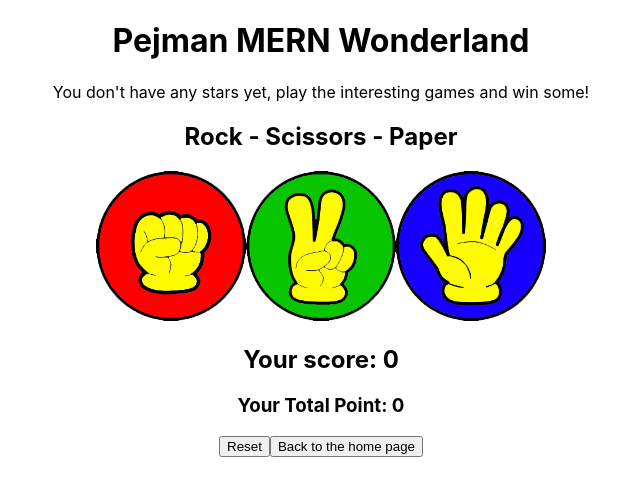
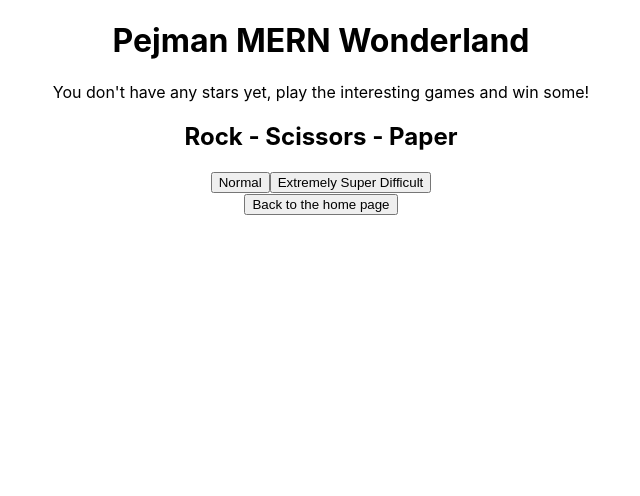
Before and after one commit to PejmanFSD/Pejman-MERN-Wonderland, a React (Create React App) app: page / in a window 1280 px wide. Both pictures are taken after a click on the button "Rock - Scissors - Paper". Shown: the top 496 px of the page, without its empty margins (319-959 px from the left). Built offline with nearby package versions, Linux system fonts and the light colour scheme.

Commit message:
"Rock-Scissors-Paper" game; adding the "extremely Super DifficultMode" mode
Besides "Normal" mode, the "extremely Super Difficult" mode is added, in this mode, the user never wins!

```diff
--- /dev/null
+++ b/src/RockScissorsPaper/GameLevel.jsx
@@ -0,0 +1,8 @@
+export default function GameLevel({ runNormalMode, runExtremelySuperDifficultMode }) {
+  return (
+    <div>
+      <button onClick={() => runNormalMode()}>Normal</button>
+      <button onClick={() => runExtremelySuperDifficultMode()}>Extremely Super Difficult</button>
+    </div>
+  );
+}
--- /dev/null
+++ b/src/RockScissorsPaper/ModeExplaination.jsx
@@ -0,0 +1,3 @@
+export default function ModeExplaination({ message }) {
+  return <div style={{ color: "blue" }}>{message}</div>;
+}
--- a/src/RockScissorsPaper/RockScissorsPaper.jsx
+++ b/src/RockScissorsPaper/RockScissorsPaper.jsx
@@ -1,5 +1,7 @@
 import { useState, useEffect } from "react";
 import ConfirmationBox from "../ConfirmationBox";
+import GameLevel from "./GameLevel";
+import ModeExplaination from "./ModeExplaination";
 import Rock from "./Rock.png";
 import Scissors from "./Scissors.png";
 import Paper from "./Paper.png";
@@ -20,7 +22,18 @@ export default function RockScissorsPaper({
   const [showImages, setShowImages] = useState(true);
   const [isTogglingReset, setIsTogglingReset] = useState(false);
   const [isTogglingHomePage, setIsTogglingHomePage] = useState(false);
+  const [normalMode, setNormalMode] = useState(false);
+  const [extremelySuperDifficultMode, setExtremelySuperDifficultMode] =
+    useState(false);
 
+  const runNormalMode = () => {
+    setNormalMode(true);
+    setExtremelySuperDifficultMode(false);
+  };
+  const runExtremelySuperDifficultMode = () => {
+    setExtremelySuperDifficultMode(true);
+    setNormalMode(false);
+  };
   const announcingTheWinner = (user, pejman) => {
     if (user === "" || pejman === "") return;
     else if (user === pejman) {
@@ -48,7 +61,17 @@ export default function RockScissorsPaper({
   };
   const handleUserChoice = (input) => {
     setUserChoice(input);
-    setPejmanChoice(optionsArray[getRandNum(1) - 1]);
+    if (normalMode) {
+      setPejmanChoice(optionsArray[getRandNum(3) - 1]);
+    } else if (extremelySuperDifficultMode) {
+      if (input === "Rock") {
+        setPejmanChoice("Paper");
+      } else if (input === "Paper") {
+        setPejmanChoice("Scissors");
+      } else if (input === "Scissors") {
+        setPejmanChoice("Rock");
+      }
+    }
     setShowImages(false);
   };
   const handleTotalPoint = () => {
@@ -107,7 +130,26 @@ export default function RockScissorsPaper({
   return (
     <div>
       <h2>Rock - Scissors - Paper</h2>
-      {!isTogglingHomePage && !isTogglingReset && showImages && (
+      {!normalMode && !extremelySuperDifficultMode && (
+        <GameLevel
+          runNormalMode={runNormalMode}
+          runExtremelySuperDifficultMode={runExtremelySuperDifficultMode}
+        />
+      )}
+
+      {normalMode && !extremelySuperDifficultMode ? (
+        <ModeExplaination message="Normal Mode: If you win Pejman 3 times in a row, you'll get one star." />
+      ) : (
+        extremelySuperDifficultMode &&
+        !normalMode && (
+          <ModeExplaination message="Extremely-Super-Difficult Mode: You will never win this mode, if you do, you'll get 1,000,000 stars." />
+        )
+      )}
+
+      {!isTogglingHomePage &&
+        !isTogglingReset &&
+        showImages &&
+        (normalMode || extremelySuperDifficultMode) && (
           <div>
             <img
               src={Rock}
@@ -129,7 +171,10 @@ export default function RockScissorsPaper({
             />
           </div>
         )}
-      {tripleScore === 3 && !isTogglingHomePage && !isTogglingReset ? (
+      {tripleScore === 3 &&
+      !isTogglingHomePage &&
+      !isTogglingReset &&
+      (normalMode || extremelySuperDifficultMode) ? (
         <div>
           <h3>Excellent! You just beat Pejman three times in a row</h3>
           <h3>Your total point increases by one</h3>
@@ -137,7 +182,8 @@ export default function RockScissorsPaper({
         </div>
       ) : (
         !isTogglingHomePage &&
-        !isTogglingReset && (
+        !isTogglingReset &&
+        (normalMode || extremelySuperDifficultMode) && (
           <div>
             <div>{userChoice && <p>Your choice: {userChoice}</p>}</div>
             <div>{pejmanChoice && <p>Pejman's choice: {pejmanChoice}</p>}</div>
@@ -147,14 +193,20 @@ export default function RockScissorsPaper({
           </div>
         )
       )}
-      {!showImages && !isTogglingHomePage && tripleScore !== 3 && (
+      {!showImages &&
+        !isTogglingHomePage &&
+        tripleScore !== 3 &&
+        (normalMode || extremelySuperDifficultMode) && (
           <ConfirmationBox
             question="Play again?"
             toggleYes={togglePlayAgainYes}
             toggleCancel={togglePlayAgainCancel}
           />
         )}
-      {!isTogglingHomePage && !isTogglingReset && showImages && (
+      {!isTogglingHomePage &&
+        !isTogglingReset &&
+        showImages &&
+        (normalMode || extremelySuperDifficultMode) && (
           <button onClick={() => toggleReset()}>Reset</button>
         )}
       {isTogglingReset && (
```
Lines whose indentation alone changed are shown as unchanged.
